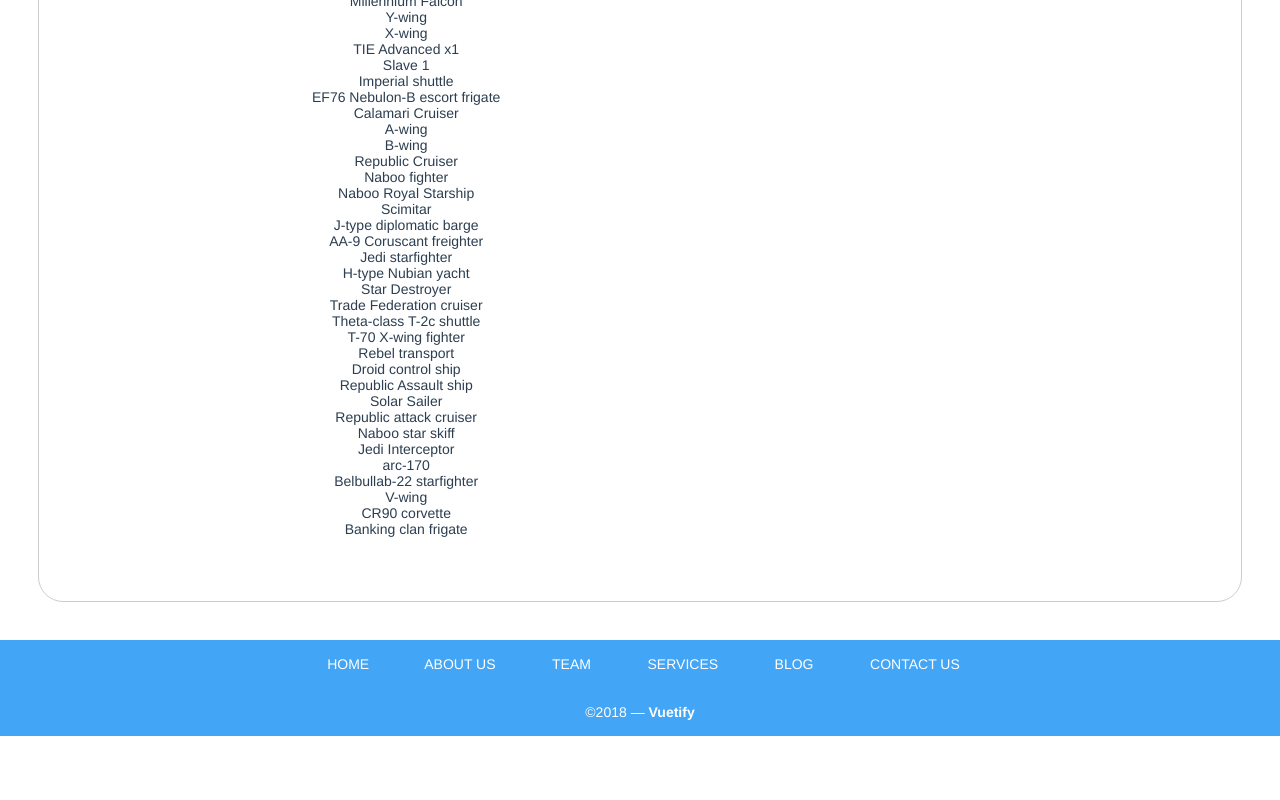
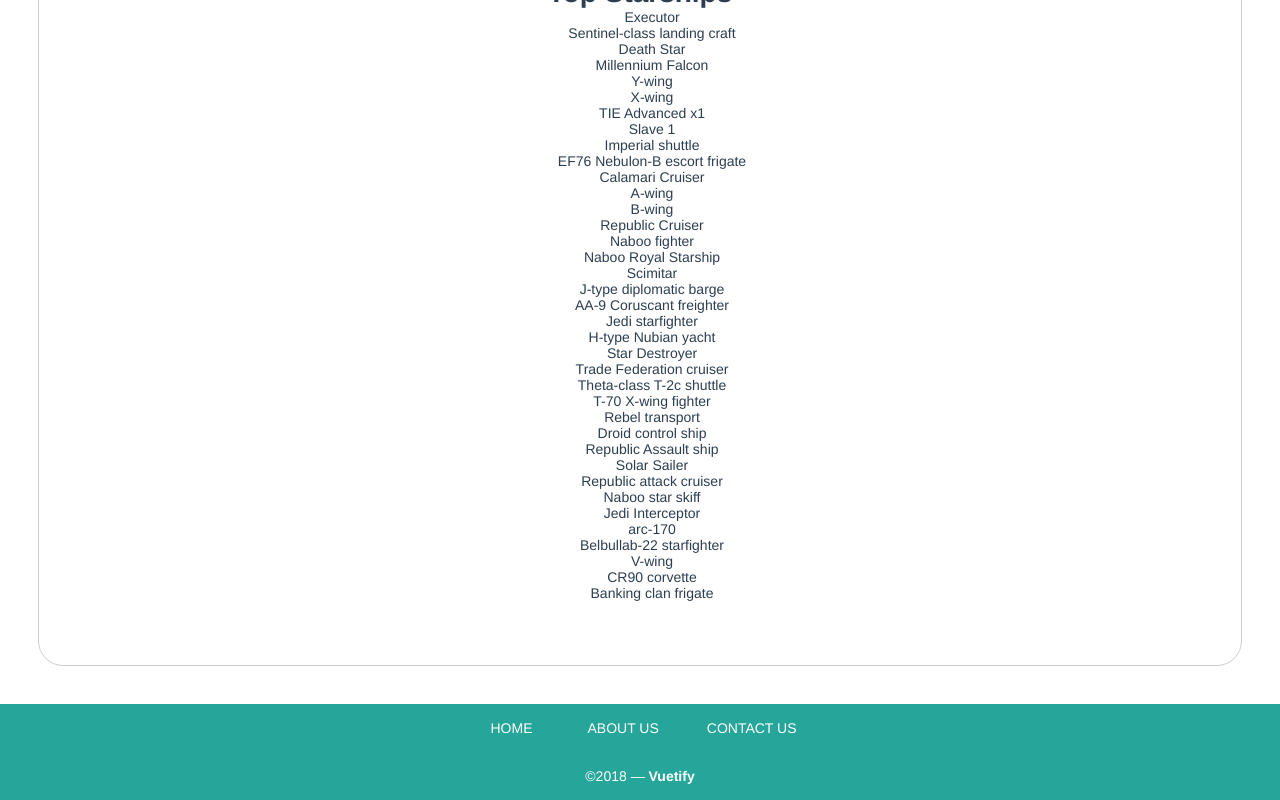
Before and after one commit to jamesdesigns/jhooper-final-vue, a Vue app: page /#/about in a window 1280 px wide. Shown: the part 515-1315 px from the top of the page. Before the commit the page ends 1251 px from the top, so only its background shows below. Built offline with nearby package versions, Linux system fonts and the light colour scheme.

Commit message:
Revised Footer

```diff
--- a/src/App.vue
+++ b/src/App.vue
@@ -9,7 +9,7 @@
 
     <v-footer
     height="auto"
-    color="blue lighten-1"
+    color="teal lighten-1"
   >
     <v-layout
       justify-center
@@ -48,9 +48,6 @@
       links: [
         'Home',
         'About Us',
-        'Team',
-        'Services',
-        'Blog',
         'Contact Us'
       ]
     })
--- a/src/views/About.vue
+++ b/src/views/About.vue
@@ -37,7 +37,7 @@
 }
 .cards {
   display: flex;
-  flex-direction: row;
+  flex-direction: column;
   border: 1px solid #ccc;
   padding: 5%;
   border-radius: 25px;
```
